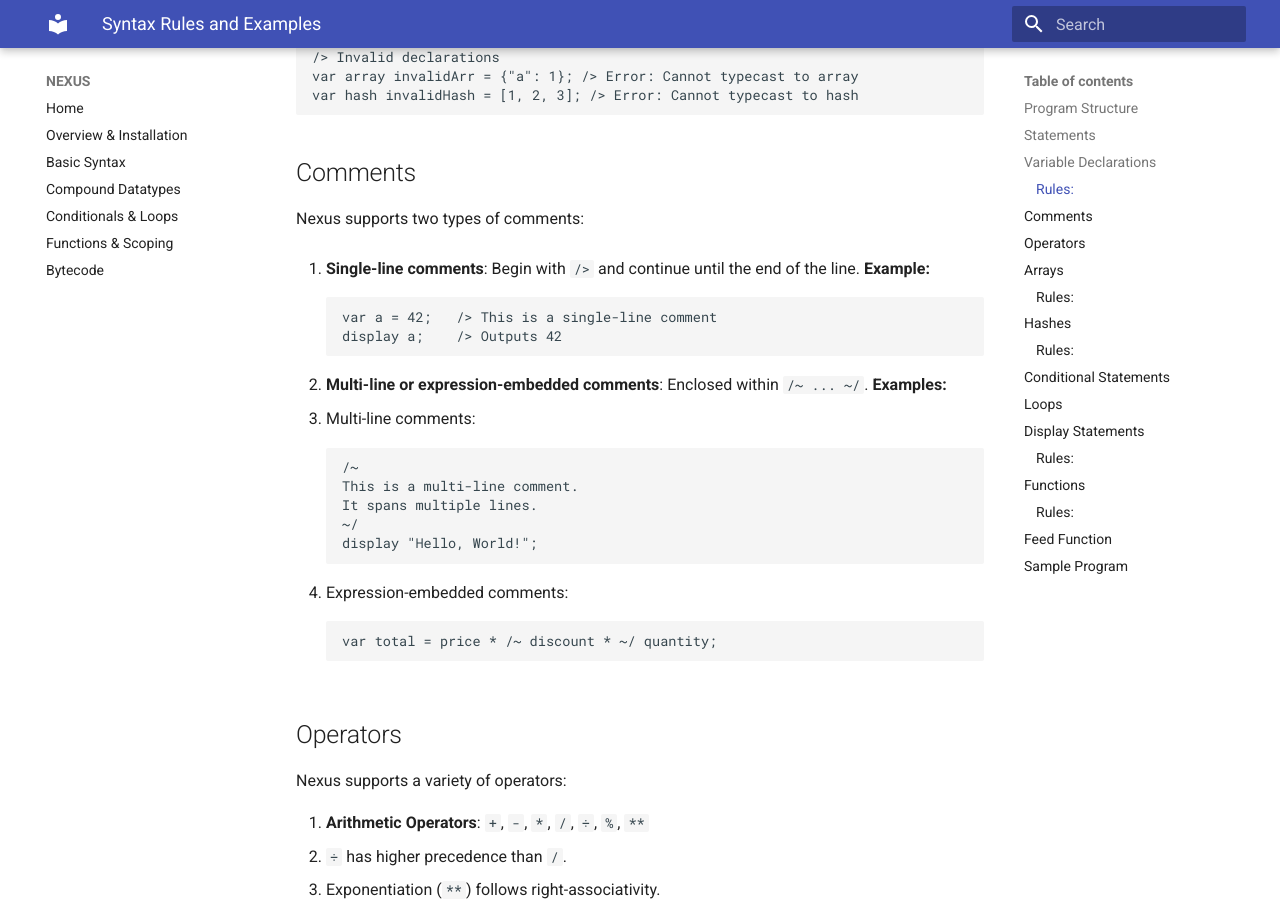
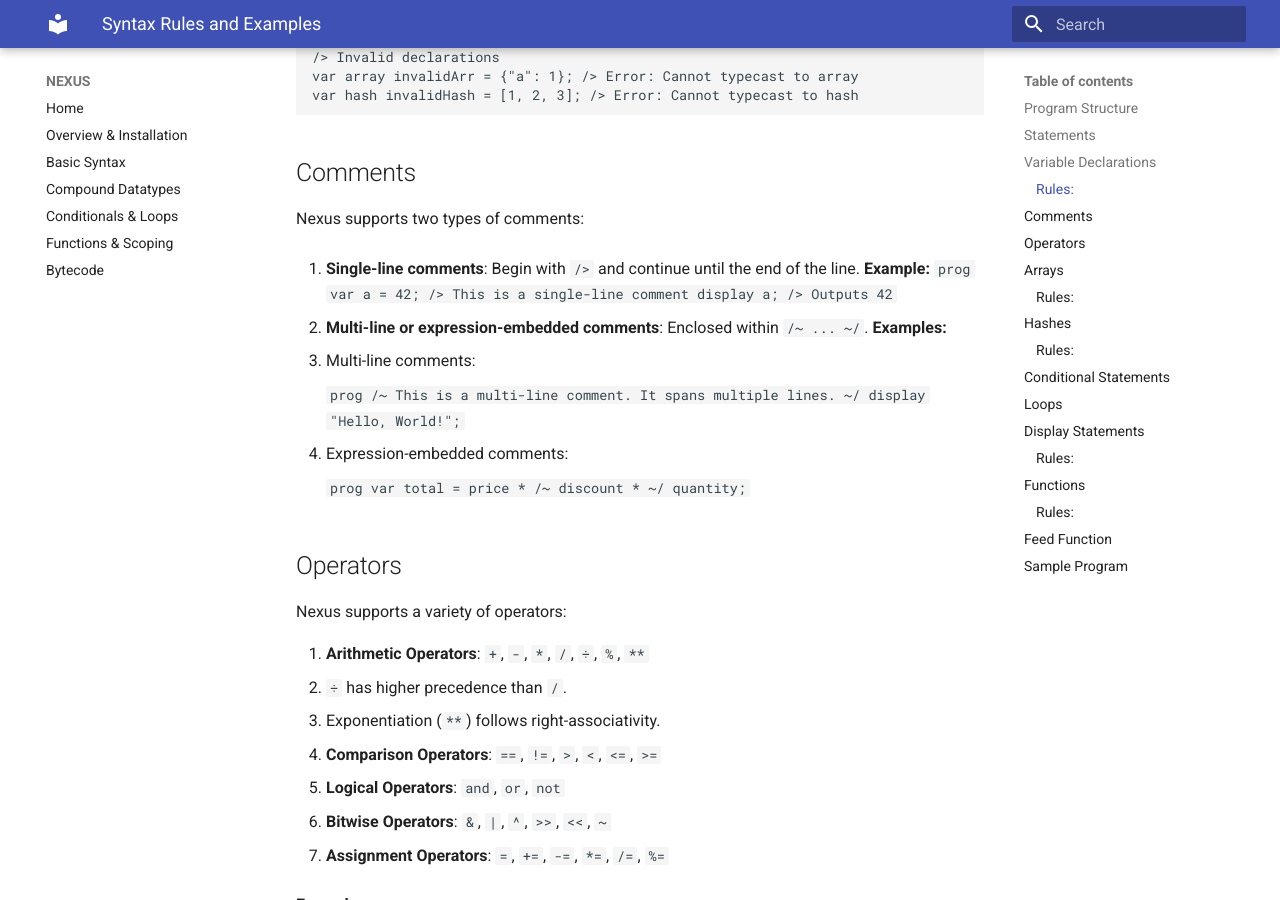
Before and after one commit to lucifer-reborn473/NEXUS, an MkDocs documentation site: the page built from docs/syntax.md, in a window 1280 px wide and 900 px high, scrolled down 1510 px. Built offline with MkDocs 1.6.1 and Material for MkDocs 9.7.7, drawn with Linux system fonts in a browser that asks for light colours.

Commit message:
Update mkdocs.yml

```diff
--- a/mkdocs.yml
+++ b/mkdocs.yml
@@ -1,12 +1,6 @@
 site_name: NEXUS
 theme:
   name: material
-markdown_extensions:
-  - pymdownx.highlight:
-      use_pygments: true
-      custom_syntax_highlighting: true
-  - pymdownx.superfences
-
 nav:
   - Home: index.md
   - Overview & Installation: Overview & Installation.md
```
